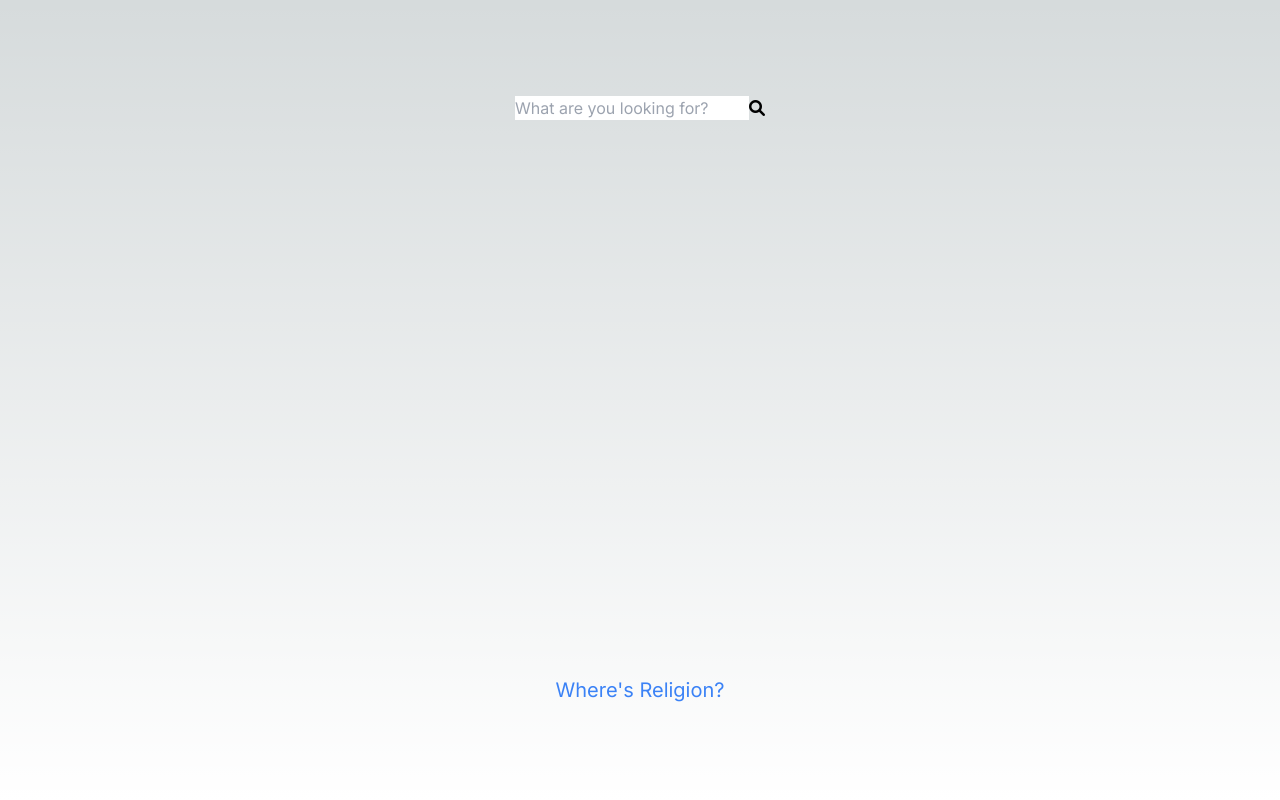
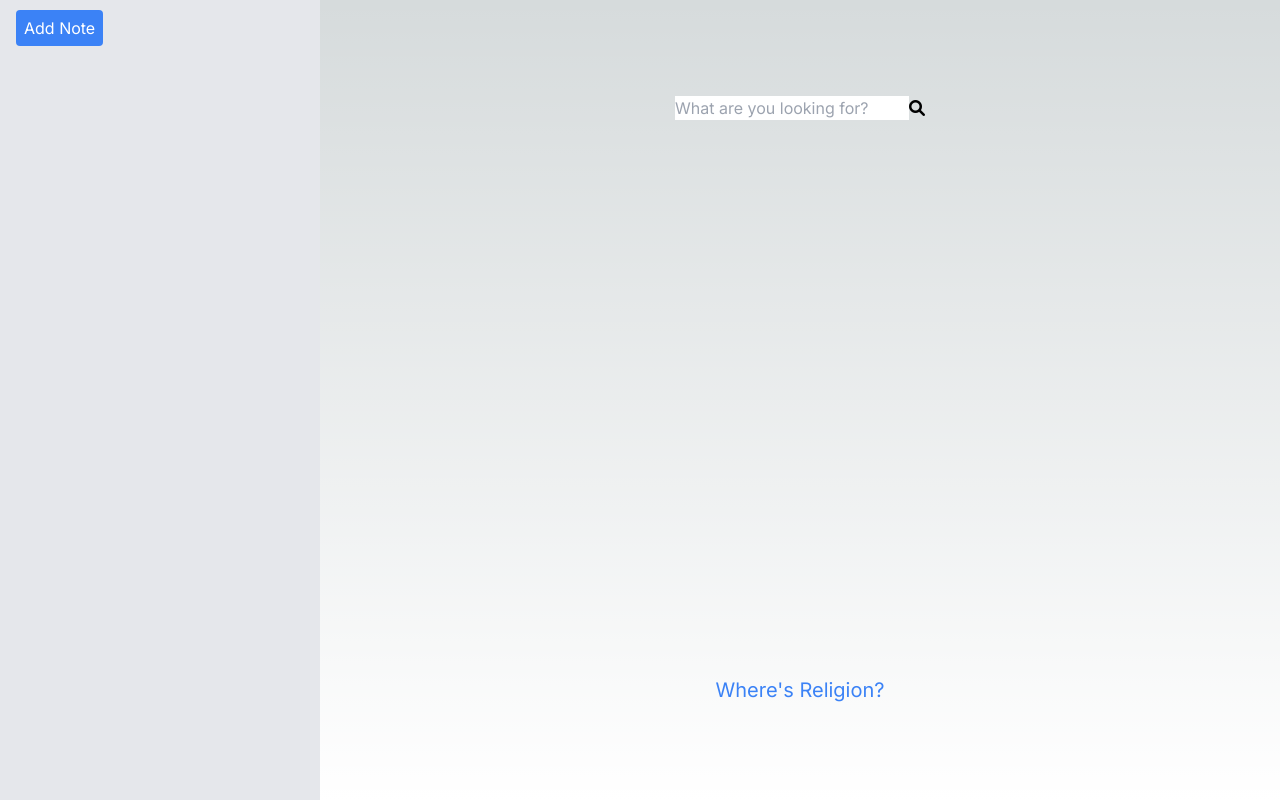
Before and after one commit to oss-slu/lrda_website, a Next.js app: page / in a window 1280 px wide. Built offline with nearby package versions, Linux system fonts and the light colour scheme.

Commit message:
Fixed layout.tsx

```diff
--- a/app/layout.tsx
+++ b/app/layout.tsx
@@ -2,6 +2,7 @@
 import './globals.css';
 import type { Metadata } from 'next';
 import { Inter } from 'next/font/google';
+import React from 'react';
 
 const inter = Inter({ subsets: ['latin'] });
 
@@ -11,10 +12,14 @@ export const metadata: Metadata = {
 };
 
 export default function RootLayout({ children }: { children: React.ReactNode }) {
+  const title = metadata.title ?? '';
+  const description = metadata.description ?? '';
   return (
     <>
-      <title>{metadata.title}</title>
-      <meta name="description" content={metadata.description} />
+      <React.Fragment>
+        <title>{title}</title>
+        <meta name="description" content={description} />
+      </React.Fragment>
       <link
         rel="stylesheet"
         href="https://cdnjs.cloudflare.com/ajax/libs/font-awesome/6.0.0-beta3/css/all.min.css"
--- a/app/page.tsx
+++ b/app/page.tsx
@@ -1,11 +1,19 @@
 // page.tsx
-import Image from "next/image";
+import Image from 'next/image';
 import RootLayout from './layout';
+import Sidebar from './lib/components/Sidebar';
 
 export default function Home() {
   return (
     <RootLayout>
-      <main className="flex min-h-screen flex-col items-center justify-between p-24">
+      <div className="flex min-h-screen">
+        {/* Sidebar */}
+        <div className="w-1/4">
+          <Sidebar />
+        </div>
+
+        {/* Main Content */}
+        <main className="w-3/4 flex flex-col items-center justify-between p-24">
           {/* Search bar */}
           <div className="search-bar">
             <input type="text" placeholder="What are you looking for?" />
@@ -18,6 +26,7 @@ export default function Home() {
             <h1 className="text-blue-500 text-xl">Where's Religion?</h1>
           </div>
         </main>
+      </div>
     </RootLayout>
   );
 }
```
Lines whose indentation alone changed are shown as unchanged.
